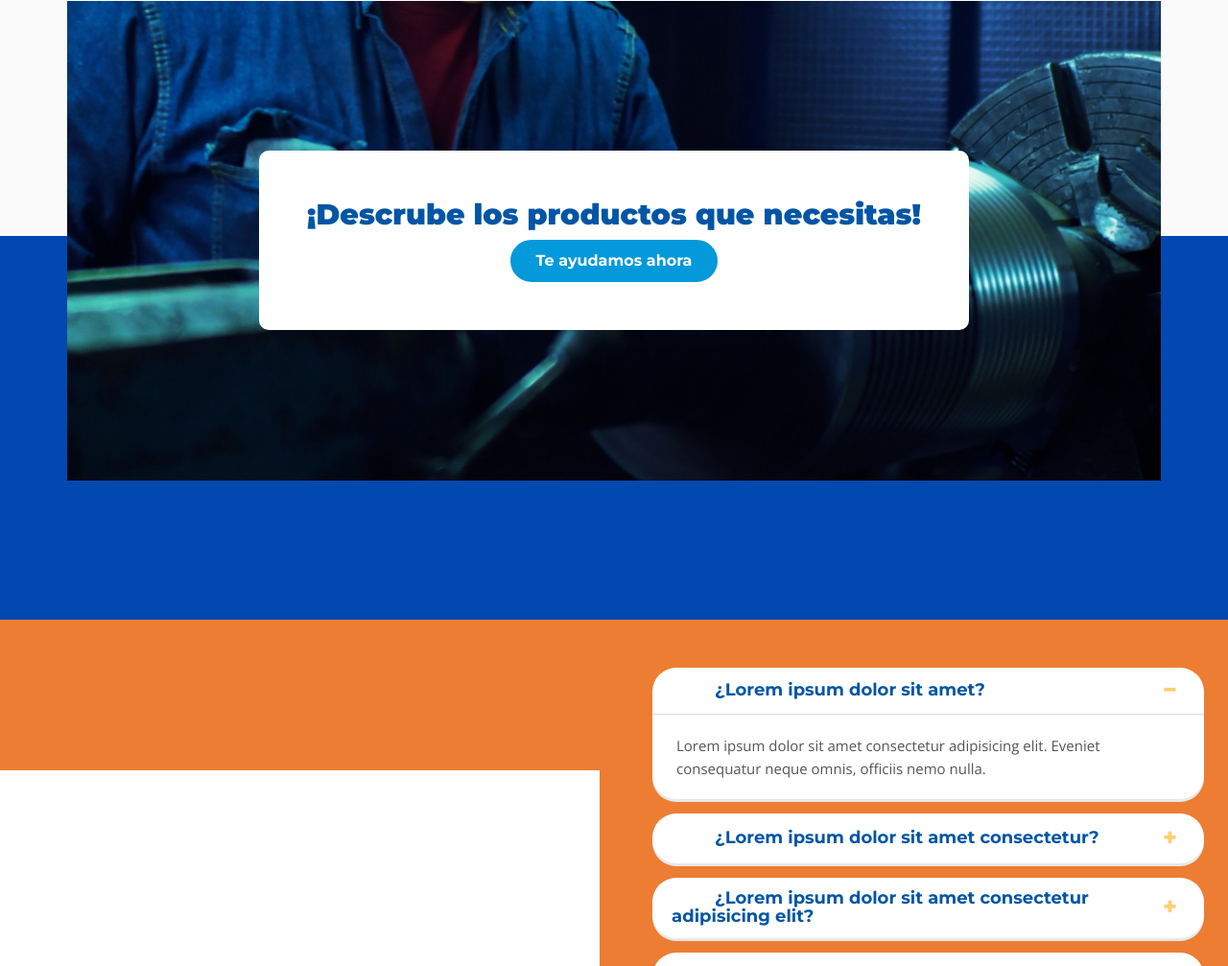
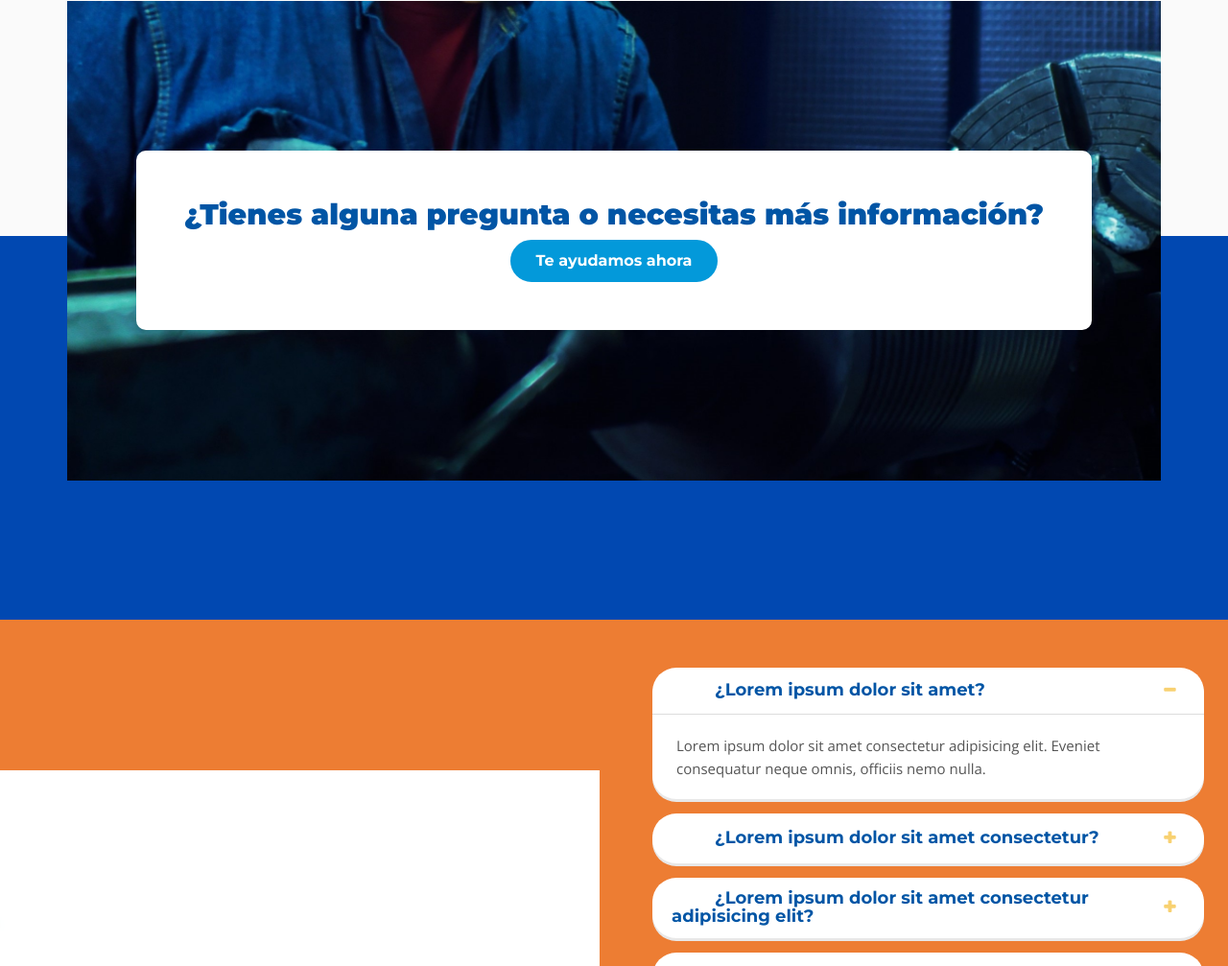
Before and after one commit to ever864/inhisac, a plain HTML site: page index.html in a window 1280 px wide. Shown: the part 1045-2052 px from the top of the page at 96% size. Drawn offline with nearby package versions, Linux system fonts and the light colour scheme; files whose address does not match are found by name.

Commit message:
refactoring title banner

```diff
--- a/index.html
+++ b/index.html
@@ -384,7 +384,7 @@
             <div class="inner-box">
               <form action="" class="form-inline white-box">
                 <h2 class="mb-1 bold">
-                  ¡Descrube los productos que necesitas!
+                  ¿Tienes alguna pregunta o necesitas más información?
                 </h2>
 
                 <a href="soluciones.html" class="btn btn-default"
```
